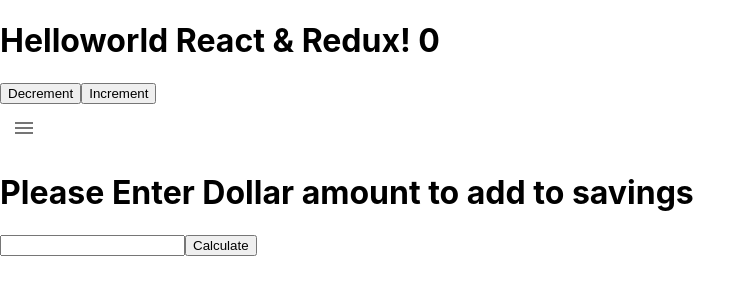
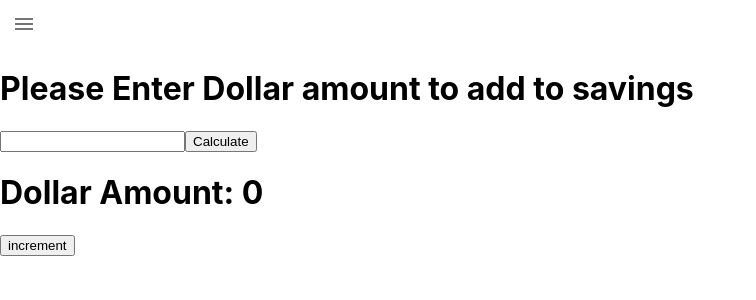
Before and after one commit to Lewis-Hamilton/budget, a React (Create React App) app: page / in a window 1280 px wide. Shown: the top 300 px of the page, without its empty margins (0-756 px from the left). Built offline with nearby package versions, Linux system fonts and the light colour scheme.

Commit message:
tried something different for redux

```diff
--- a/src/App.js
+++ b/src/App.js
@@ -4,15 +4,9 @@ import Saving from "./components/saving.js";
 import Spending from "./components/spending.js";
 import Goals from "./components/goals.js";
 import { BrowserRouter as Router, Switch, Route } from "react-router-dom";
-import { Provider } from "react-redux";
-import { store } from "./configure-store";
-import { Container } from "./components/container";
 
 export default function App() {
   return (
-    <Provider store={store}>
-      <Container />
-
     <Router>
       <Nav />
       <Switch>
@@ -22,6 +16,5 @@ export default function App() {
         <Route exact path="/goals" component={Goals}></Route>
       </Switch>
     </Router>
-    </Provider>
   );
 }
--- a/src/components/component.js
+++ /dev/null
@@ -1,13 +0,0 @@
-import React from "react";
-
-export const Component = ({
-  count,
-  handleIncrementClick,
-  handleDecrementClick,
-}) => (
-  <div>
-    <h1>Helloworld React & Redux! {count}</h1>
-    <button onClick={handleDecrementClick}>Decrement</button>
-    <button onClick={handleIncrementClick}>Increment</button>
-  </div>
-);
--- a/src/components/container.js
+++ /dev/null
@@ -1,18 +0,0 @@
-import { connect } from "react-redux";
-import { Component } from "./component";
-
-const mapStateToProps = (state) => {
-  return {
-    count: state,
-  };
-};
-const mapDispatchToProps = (dispatch) => {
-  return {
-    handleIncrementClick: () => dispatch({ type: "INCREMENT" }),
-    handleDecrementClick: () => dispatch({ type: "DECREMENT" }),
-  };
-};
-export const Container = connect(
-  mapStateToProps,
-  mapDispatchToProps
-)(Component);
--- a/src/components/home.js
+++ b/src/components/home.js
@@ -1,11 +1,16 @@
 import React from "react";
+import { useSelector, useDispatch } from "react-redux";
 
 export default function Home() {
+  const counter = useSelector((state) => state.counter);
+  const dispatch = useDispatch();
   return (
     <div>
       <h1>Please Enter Dollar amount to add to savings</h1>
       <input></input>
       <button>Calculate</button>
+      <h1>Dollar Amount: {counter} </h1>
+      <button onClick={() => dispatch({ type: "INCREMENT" })}>increment</button>
     </div>
   );
 }
--- a/src/components/reducer.js
+++ /dev/null
@@ -1,10 +0,0 @@
-export const countReducer = function (state = 0, action) {
-  switch (action.type) {
-    case "INCREMENT":
-      return state + 1;
-    case "DECREMENT":
-      return state - 1;
-    default:
-      return state;
-  }
-};
--- a/src/configure-store.js
+++ /dev/null
@@ -1,4 +0,0 @@
-import { createStore } from "redux";
-import { countReducer } from "./components/reducer";
-
-export const store = createStore(countReducer);
--- a/src/index.js
+++ b/src/index.js
@@ -3,8 +3,18 @@ import ReactDOM from "react-dom";
 import "./index.css";
 import App from "./App";
 import reportWebVitals from "./reportWebVitals";
+import { createStore } from "redux";
+import { Provider } from "react-redux";
+import rootReducer from "./reducers/rootReducer";
 
-ReactDOM.render(<App />, document.getElementById("root"));
+const store = createStore(rootReducer);
+
+ReactDOM.render(
+  <Provider store={store}>
+    <App />
+  </Provider>,
+  document.getElementById("root")
+);
 
 // If you want to start measuring performance in your app, pass a function
 // to log results (for example: reportWebVitals(console.log))
--- /dev/null
+++ b/src/reducers/rootReducer.js
@@ -0,0 +1,14 @@
+const initialState = {
+  counter: 0,
+};
+
+export default function roootReducer(state = initialState, action) {
+  switch (action.type) {
+    case "INCREMENT":
+      return { counter: state.counter + 1 };
+    case "DECREMENT":
+      return { counter: state.counter + 1 };
+    default:
+      return state;
+  }
+}
```
Lines whose indentation alone changed are shown as unchanged.
